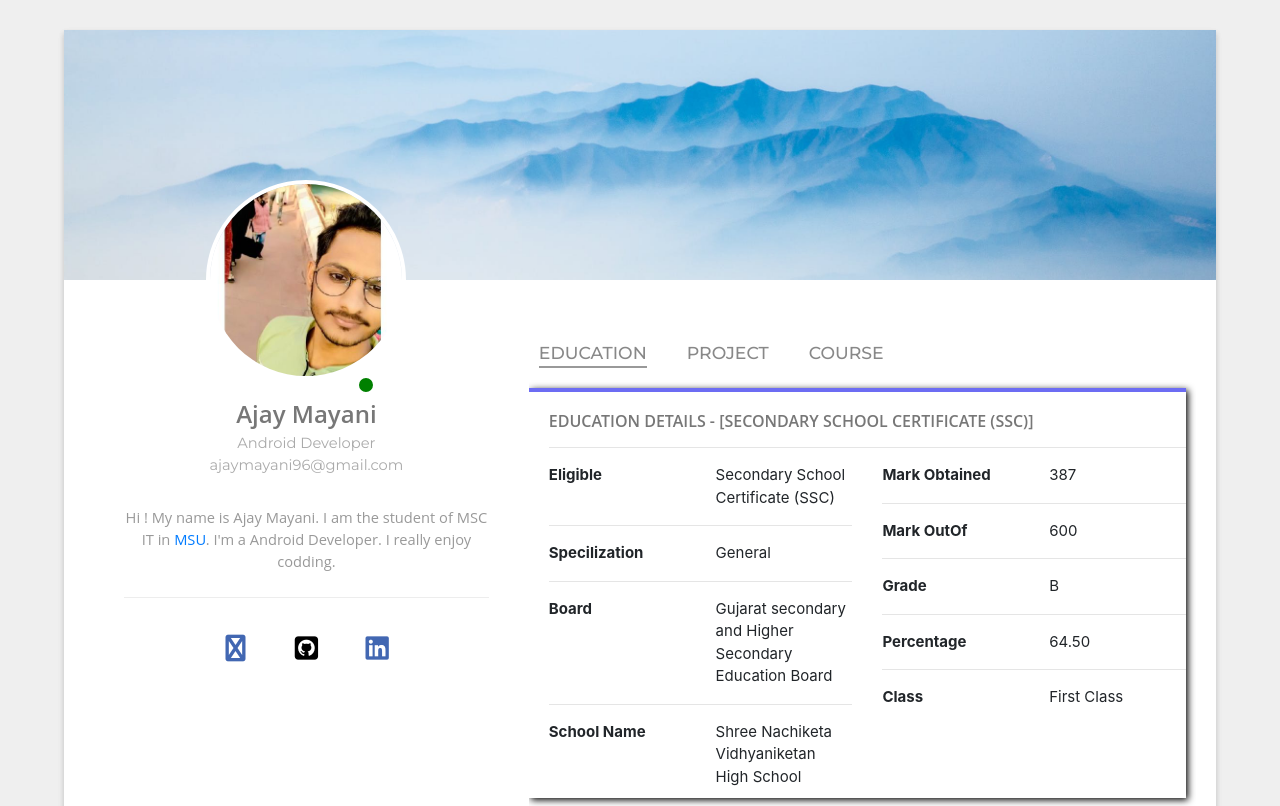
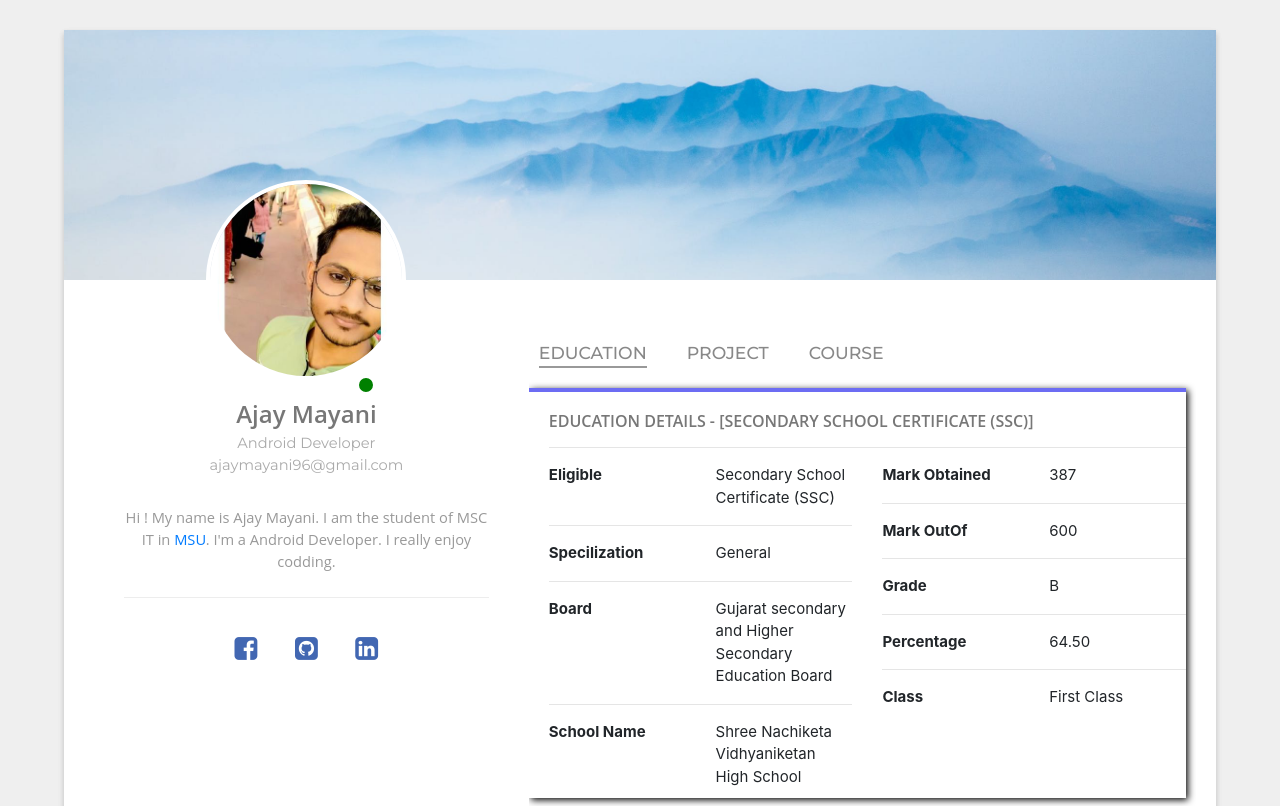
Before and after one commit to ajaymayani/ajaymayani.github.io, a plain HTML site: page index.html in a window 1280 px wide. Shown: the top 806 px of the page. Drawn offline with nearby package versions, Linux system fonts and the light colour scheme.

Commit message:
Update index.html

```diff
--- a/index.html
+++ b/index.html
@@ -10,7 +10,6 @@
 
   <link rel='stylesheet prefetch'
     href='https://cdnjs.cloudflare.com/ajax/libs/font-awesome/4.7.0/css/font-awesome.min.css'>
-  <link href="/your-path-to-fontawesome/css/all.css" rel="stylesheet">
   <link rel='stylesheet prefetch' href='https://fonts.googleapis.com/css?family=Montserrat:300,400,500,600'>
 
   <link rel="stylesheet" href="css/style.css">
@@ -38,8 +37,8 @@
           </p>
           <div class="social">
             <a href="https://www.facebook.com/ajay.mayani.378" target="_blank"><i class="fa fa-facebook-square" aria-hidden="true"></i></a>
-           <a href="https://github.com/ajaymayani" target="_blank"><i class="fa-brands fa-github-square" style="color:black"></i></a>
-          <a href="https://www.linkedin.com/in/ajay-mayani-4bb327159/" target="_blank"><i class="fa-brands fa-linkedin"></i></a>
+           <a href="https://github.com/ajaymayani" target="_blank"><i class="fa fa-github-square"></i></a>
+          <a href="https://www.linkedin.com/in/ajay-mayani-4bb327159/" target="_blank"><i class="fa fa-linkedin-square"></i></a>
           </div>
         </div>
 
```
